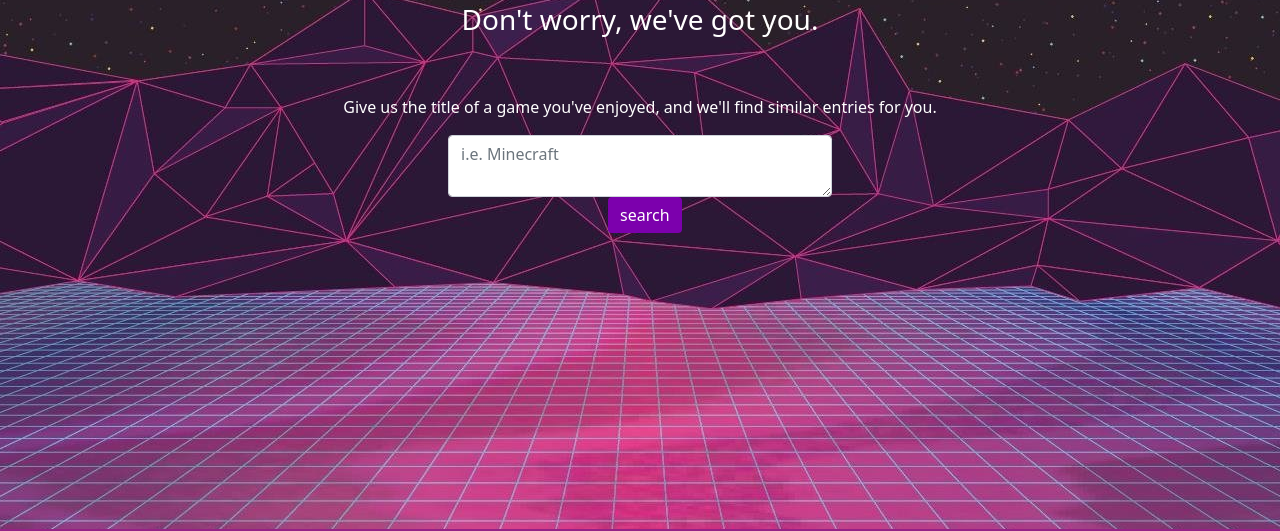
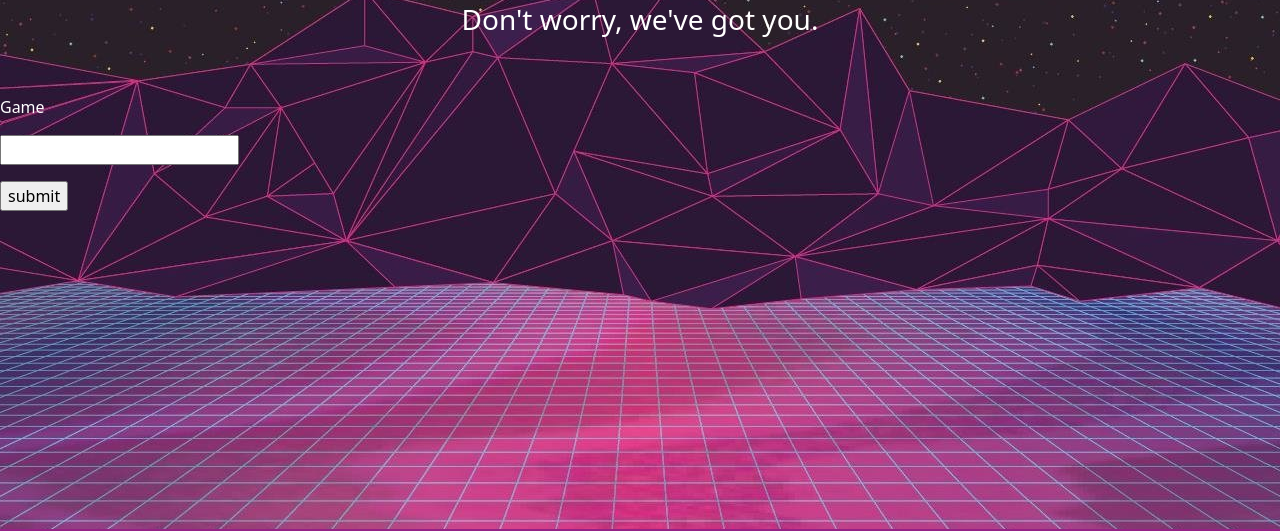
Before and after one commit to pidgey0403/game-recommender, a plain HTML site: page index.html in a window 1280 px wide. Shown: the part 271-802 px from the top of the page. Drawn offline with nearby package versions, Linux system fonts and the light colour scheme.

Commit message:
Update index.html

```diff
--- a/index.html
+++ b/index.html
@@ -33,15 +33,12 @@
 
       <div class="clear"></div>
 
-      <form>
-        <p style="text-align:center">Give us the title of a game you've enjoyed, and we'll find similar entries for you.</p>
-          <div class="input-group">
-              <textarea class="form-control" placeholder="i.e. Minecraft"></textarea>
-            </div>
-            <div id="center">
-              <button type="submit" class="btn btn-primary">search</button>
-            </div>
-        </form>
+   <form action = "#" method = "post">
+	<p>Game</p>
+	<p><input type = "text" name="nm" /></p>
+	<p><input type = "submit" value = "submit"/></p>
+</form>
+
     </div>
 
     <div id="page-2">
```
